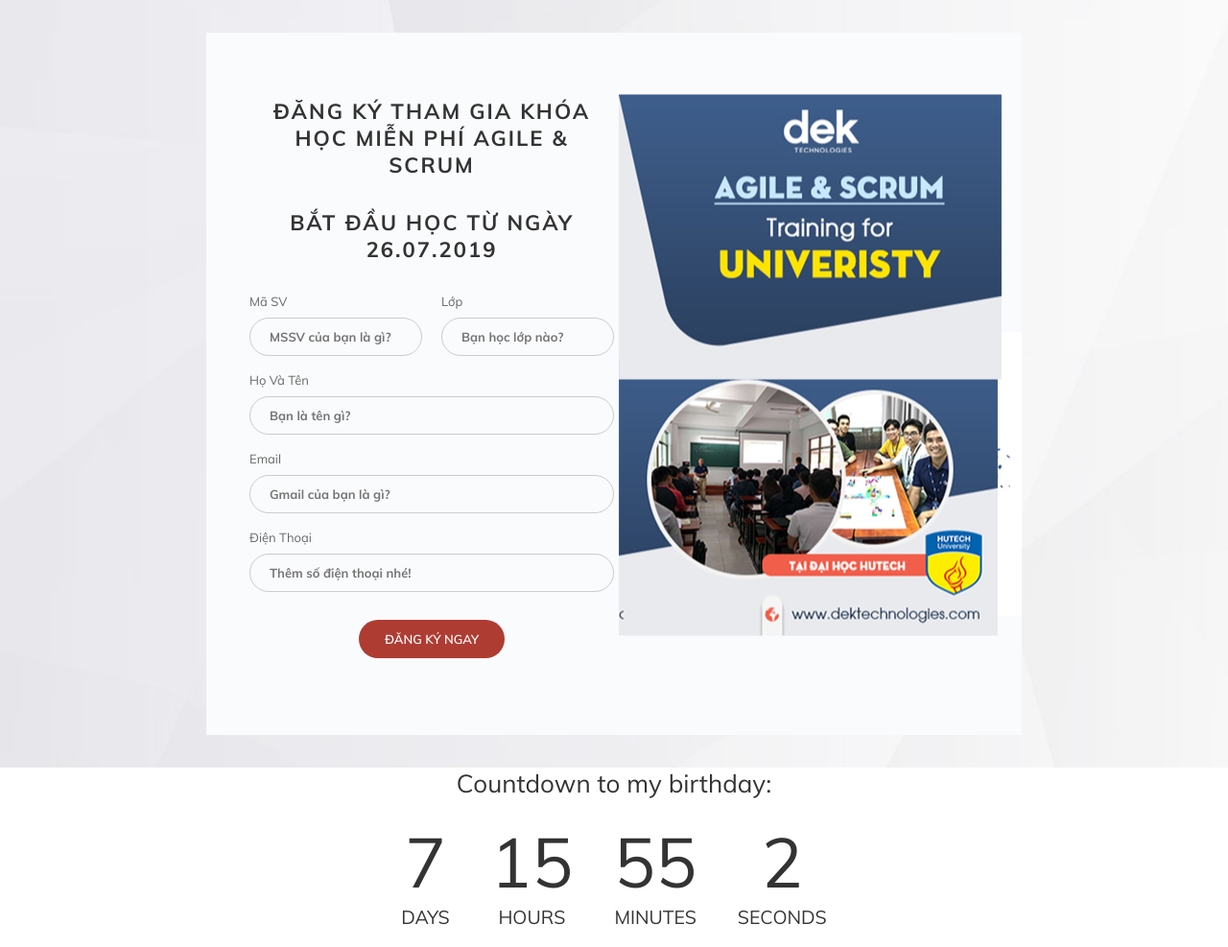
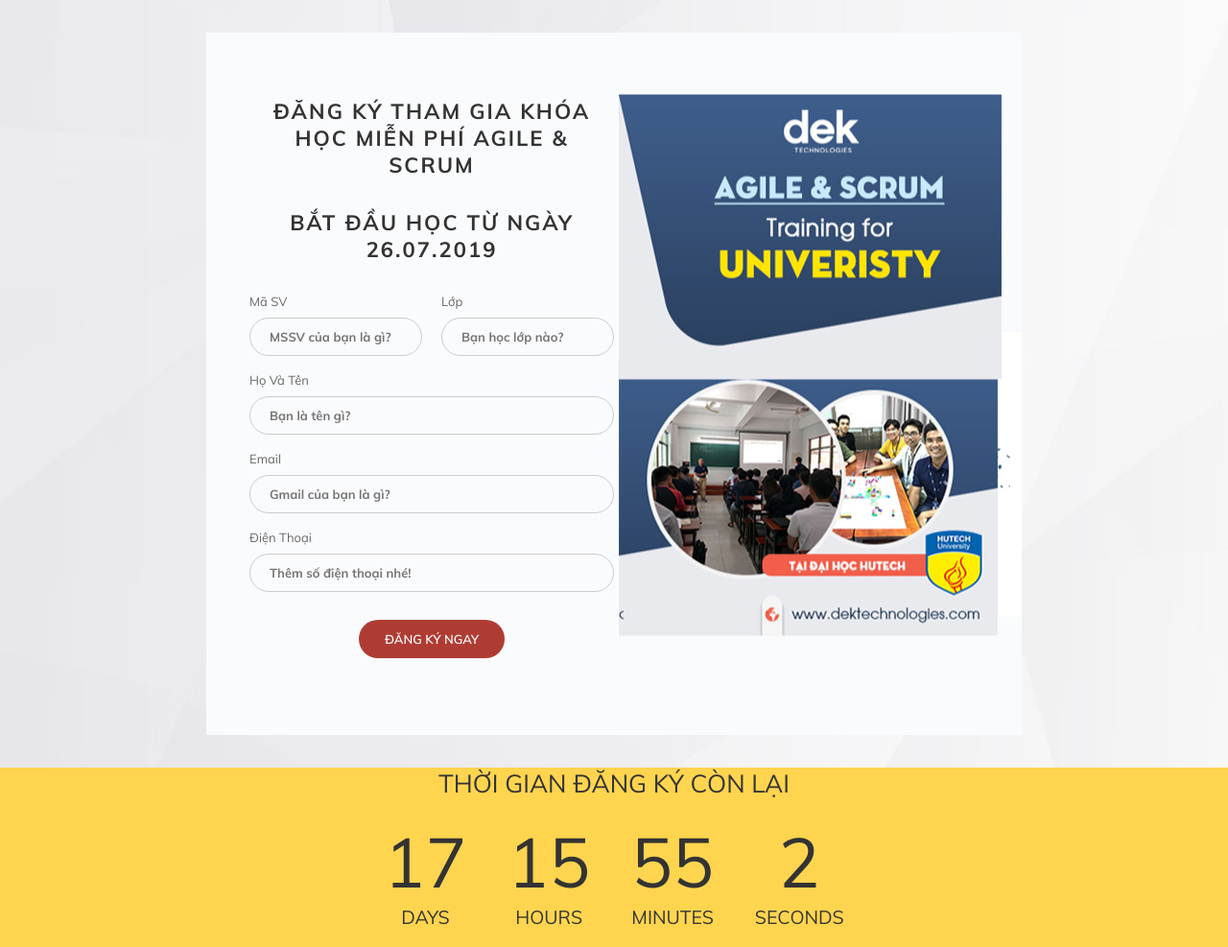
Before and after one commit to ithutech/IT-SV5Tot, a plain HTML site: page index.html in a window 1280 px wide. Shown: the whole page at 96% size. Drawn offline with Linux system fonts and the light colour scheme.

Commit message:
Update index.html

```diff
--- a/index.html
+++ b/index.html
@@ -91,6 +91,7 @@
 .container {
   color: #333;
   text-align: center;
+  background-color: #ffd54f;
 }
 
 h1 {
@@ -156,7 +157,7 @@
           </div>
 
     <div class="container">
-  <h1 id="head">Countdown to my birthday:</h1>
+  <h1 id="head">THỜI GIAN ĐĂNG KÝ CÒN LẠI</h1>
   <ul>
     <li><span id="days"></span>days</li>
     <li><span id="hours"></span>Hours</li>
@@ -204,7 +205,7 @@
       hour = minute * 60,
       day = hour * 24;
 
-let countDown = new Date('July 10, 2019 00:00:00').getTime(),
+let countDown = new Date('July 20, 2019 00:00:00').getTime(),
     x = setInterval(function() {
 
       let now = new Date().getTime(),
```
